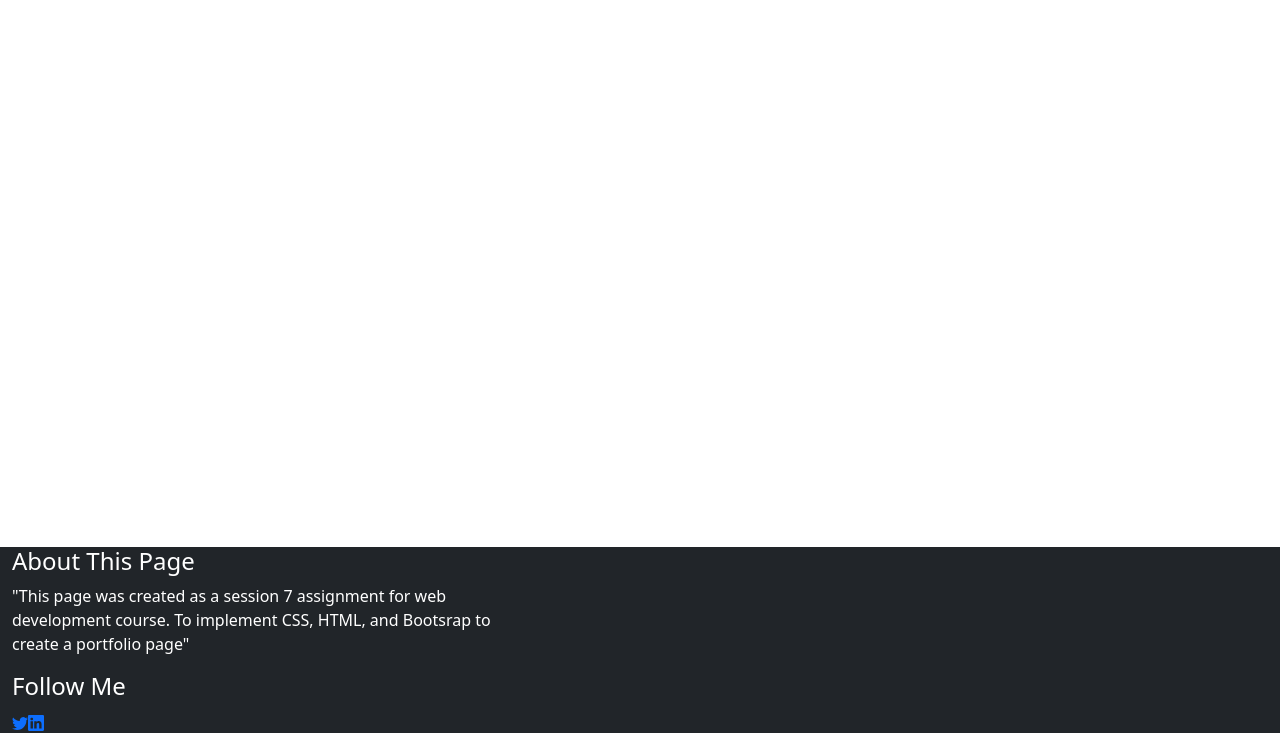
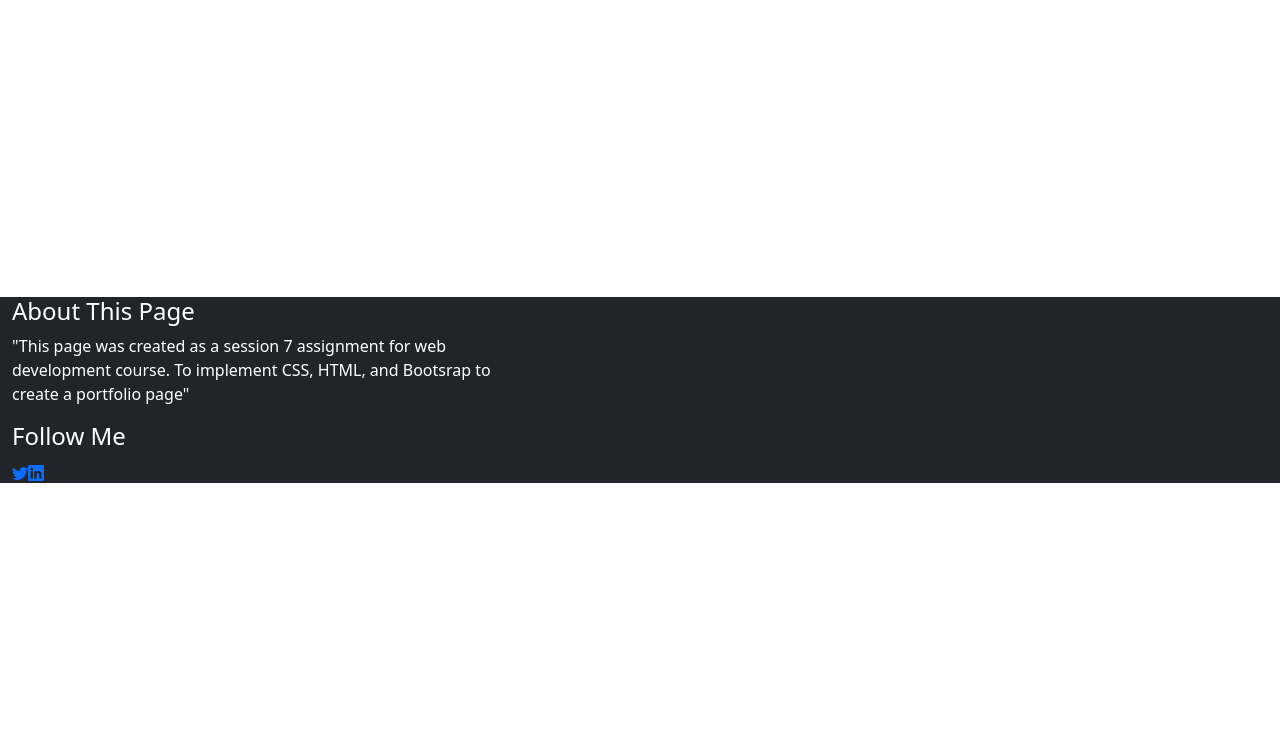
Before and after one commit to Raqmiyyan/personal-portfolio---bootstrap-ziaasima, a plain HTML site: page index1.html in a window 1280 px wide. Shown: the part 580-1313 px from the top of the page. After the commit the page ends 1063 px from the top, so only its background shows below. Drawn offline with nearby package versions, Linux system fonts and the light colour scheme.

Commit message:
29-09-2021

```diff
--- a/index1.html
+++ b/index1.html
@@ -45,7 +45,7 @@
     </div>
     <section>
         <div class="container-fluid">
-            <div class="row fullscreen align-items-center justify-content-between" style="margin-left: 10px;padding-bottom: 550px;margin-top: 50px;">
+            <div class="row fullscreen align-items-center justify-content-between" style="margin-left: 10px;padding-bottom: 300px;margin-top: 50px;">
                 <div class="col-6 col-md-6 col-lg-6 card-left">
                     <h5> I am </h5>
                     <h2 class="mt-10 mb-20"> Asima Zia</h2>
@@ -63,7 +63,7 @@
         </div>
         </div>
     </section>
-    <footer>
+    <footer class= "mt-auto">
         <div class="container-fluid bg-dark">
             <div class="row">
                 <div class="col-lg-5 col-md-6 col-sm-6">
@@ -74,7 +74,7 @@
                             CSS, HTML, and Bootsrap to create a portfolio page"
                         </p>
                     </div>
-                    <div class="col-lg-4 col-md-6 col-sm-6 social-widget">
+                <div class="col-lg-5 col-md-6 col-sm-6 social-widget">
                     <div class="single-footer-widget text-white">
                         <h4>Follow Me</h4>
                     </div>
```
Lines whose indentation alone changed are shown as unchanged.
